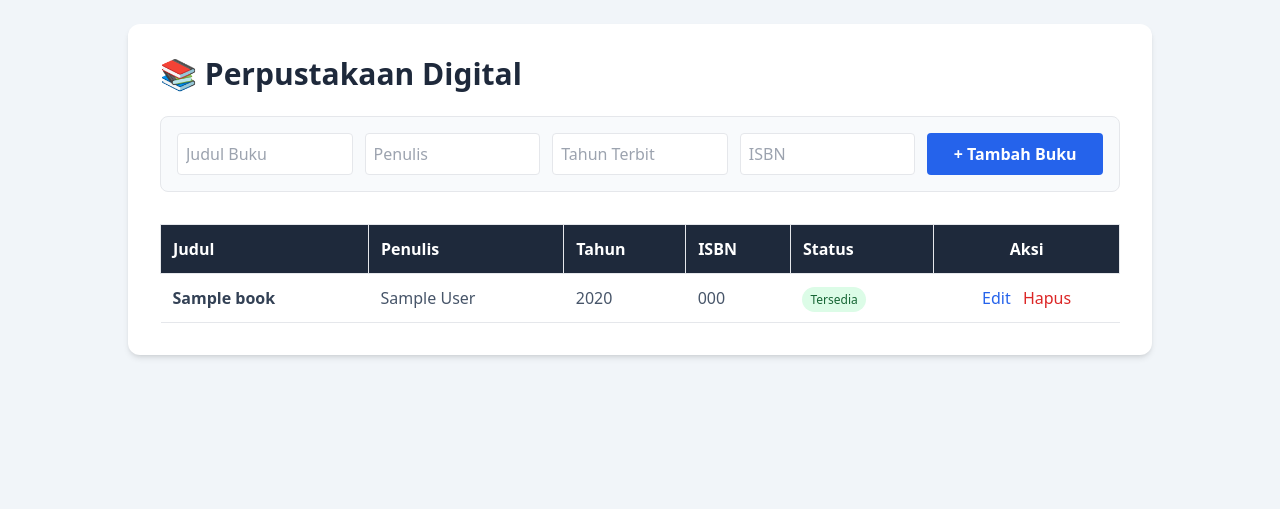
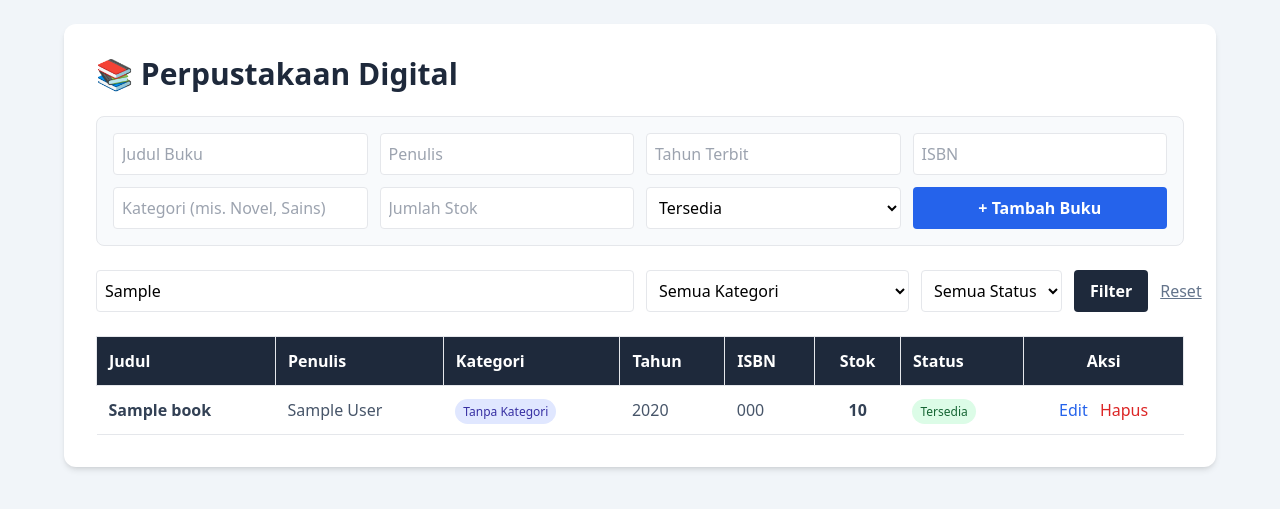
Before and after one commit to yogiwicaksonocdm/perlustakaanpython, a Flask app: template templates/index.html in a window 1280 px wide. Shown: the top 509 px of the page. Run offline with Flask 3, Linux system fonts and the light colour scheme; the template is opened without the code that fills it: most values are stand-ins (such as "Sample title", 1, 10 or a date in 2020); parts of the project's set-up code (start-up, migrations or seed data) failed here and were passed over; some libraries are stand-ins or nearby versions.

Commit message:
Add files via upload

```diff
--- a/app.py
+++ b/app.py
@@ -25,17 +25,51 @@ db = firestore.client()
 
 # --- ROUTES APLIKASI PERPUSTAKAAN ---
 
-# 1. Tampilkan Semua Buku & Form Tambah Buku
+# 1. Tampilkan Semua Buku & Form Tambah Buku (dengan pencarian & filter)
 @app.route("/")
 def index():
-    books_ref = db.collection("books")
-    docs = books_ref.stream()
+    q = request.args.get("q", "").strip().lower()
+    filter_category = request.args.get("category", "").strip()
+    filter_status = request.args.get("status", "").strip()
+
     books = []
-    for doc in docs:
+    categories = set()
+    for doc in db.collection("books").stream():
         book_data = doc.to_dict()
         book_data["id"] = doc.id
+        categories.add(book_data.get("category") or "Tanpa Kategori")
+
+        # Filter pencarian (judul, penulis, atau ISBN)
+        if q:
+            haystack = " ".join([
+                str(book_data.get("title", "")),
+                str(book_data.get("author", "")),
+                str(book_data.get("isbn", "")),
+            ]).lower()
+            if q not in haystack:
+                continue
+
+        # Filter kategori
+        if filter_category:
+            book_category = book_data.get("category") or "Tanpa Kategori"
+            if book_category != filter_category:
+                continue
+
+        # Filter status (Tersedia / Dipinjam)
+        if filter_status and book_data.get("status", "Tersedia") != filter_status:
+            continue
+
         books.append(book_data)
-    return render_template("index.html", books=books)
+
+    categories = sorted(c for c in categories if c)
+    return render_template(
+        "index.html",
+        books=books,
+        categories=categories,
+        current_q=request.args.get("q", ""),
+        current_category=filter_category,
+        current_status=filter_status,
+    )
 
 # 2. Tambah Buku Baru
 @app.route("/add", methods=["POST"])
@@ -44,6 +78,8 @@ def add_book():
     author = request.form.get("author")
     year = request.form.get("year")
     isbn = request.form.get("isbn")
+    category = request.form.get("category", "").strip()
+    stock = request.form.get("stock")
     status = request.form.get("status", "Tersedia")
 
     if title and author:
@@ -52,6 +88,8 @@ def add_book():
             "author": author,
             "year": int(year) if year else 0,
             "isbn": isbn,
+            "category": category,
+            "stock": int(stock) if stock else 0,
             "status": status
         })
     return redirect(url_for("index"))
@@ -66,6 +104,8 @@ def edit_book(book_id):
             "author": request.form.get("author"),
             "year": int(request.form.get("year")),
             "isbn": request.form.get("isbn"),
+            "category": request.form.get("category", "").strip(),
+            "stock": int(request.form.get("stock") or 0),
             "status": request.form.get("status")
         })
         return redirect(url_for("index"))
--- a/templates/index.html
+++ b/templates/index.html
@@ -7,18 +7,51 @@
     <script src="https://cdn.tailwindcss.com"></script>
 </head>
 <body class="bg-slate-100 min-h-screen p-6">
-    <div class="max-w-5xl mx-auto bg-white p-8 rounded-xl shadow-md">
+    <div class="max-w-6xl mx-auto bg-white p-8 rounded-xl shadow-md">
         <h1 class="text-3xl font-bold text-slate-800 mb-6">📚 Perpustakaan Digital</h1>
 
         <!-- Form Tambah Buku -->
-        <form action="/add" method="POST" class="grid grid-cols-1 md:grid-cols-5 gap-3 mb-8 bg-slate-50 p-4 rounded-lg border">
+        <form action="/add" method="POST" class="grid grid-cols-1 md:grid-cols-4 gap-3 mb-6 bg-slate-50 p-4 rounded-lg border">
             <input type="text" name="title" placeholder="Judul Buku" required class="p-2 border rounded focus:outline-blue-500">
             <input type="text" name="author" placeholder="Penulis" required class="p-2 border rounded focus:outline-blue-500">
             <input type="number" name="year" placeholder="Tahun Terbit" class="p-2 border rounded focus:outline-blue-500">
             <input type="text" name="isbn" placeholder="ISBN" class="p-2 border rounded focus:outline-blue-500">
+            <input type="text" name="category" placeholder="Kategori (mis. Novel, Sains)" list="category-list" class="p-2 border rounded focus:outline-blue-500">
+            <input type="number" name="stock" placeholder="Jumlah Stok" min="0" class="p-2 border rounded focus:outline-blue-500">
+            <select name="status" class="p-2 border rounded bg-white focus:outline-blue-500">
+                <option value="Tersedia" selected>Tersedia</option>
+                <option value="Dipinjam">Dipinjam</option>
+            </select>
             <button type="submit" class="bg-blue-600 hover:bg-blue-700 text-white font-semibold py-2 px-4 rounded transition">
                 + Tambah Buku
             </button>
+        </form>
+        <datalist id="category-list">
+            {% for cat in categories %}
+            <option value="{{ cat }}"></option>
+            {% endfor %}
+        </datalist>
+
+        <!-- Pencarian & Filter -->
+        <form method="GET" action="/" class="grid grid-cols-1 md:grid-cols-4 gap-3 mb-6">
+            <input type="text" name="q" value="{{ current_q }}" placeholder="🔍 Cari judul, penulis, atau ISBN..." class="md:col-span-2 p-2 border rounded focus:outline-blue-500">
+            <select name="category" class="p-2 border rounded bg-white focus:outline-blue-500">
+                <option value="">Semua Kategori</option>
+                {% for cat in categories %}
+                <option value="{{ cat }}" {{ 'selected' if current_category == cat }}>{{ cat }}</option>
+                {% endfor %}
+            </select>
+            <div class="flex gap-3">
+                <select name="status" class="flex-1 p-2 border rounded bg-white focus:outline-blue-500">
+                    <option value="">Semua Status</option>
+                    <option value="Tersedia" {{ 'selected' if current_status == 'Tersedia' }}>Tersedia</option>
+                    <option value="Dipinjam" {{ 'selected' if current_status == 'Dipinjam' }}>Dipinjam</option>
+                </select>
+                <button type="submit" class="bg-slate-800 hover:bg-slate-700 text-white font-semibold py-2 px-4 rounded transition">Filter</button>
+                {% if current_q or current_category or current_status %}
+                <a href="/" class="text-slate-500 hover:text-slate-800 underline self-center whitespace-nowrap">Reset</a>
+                {% endif %}
+            </div>
         </form>
 
         <!-- Tabel Daftar Buku -->
@@ -28,8 +61,10 @@
                     <tr class="bg-slate-800 text-white">
                         <th class="p-3 border">Judul</th>
                         <th class="p-3 border">Penulis</th>
+                        <th class="p-3 border">Kategori</th>
                         <th class="p-3 border">Tahun</th>
                         <th class="p-3 border">ISBN</th>
+                        <th class="p-3 border text-center">Stok</th>
                         <th class="p-3 border">Status</th>
                         <th class="p-3 border text-center">Aksi</th>
                     </tr>
@@ -39,12 +74,20 @@
                     <tr class="hover:bg-slate-50 border-b">
                         <td class="p-3 font-semibold text-slate-700">{{ book.title }}</td>
                         <td class="p-3 text-slate-600">{{ book.author }}</td>
+                        <td class="p-3">
+                            <span class="px-2 py-1 text-xs rounded-full bg-indigo-100 text-indigo-800">
+                                {{ book.get('category') or 'Tanpa Kategori' }}
+                            </span>
+                        </td>
                         <td class="p-3 text-slate-600">{{ book.year }}</td>
                         <td class="p-3 text-slate-600">{{ book.isbn or '-' }}</td>
+                        <td class="p-3 text-center text-slate-700 font-semibold">{{ book.get('stock', 0) }}</td>
                         <td class="p-3">
-                            <span class="px-2 py-1 text-xs rounded-full {{ 'bg-green-100 text-green-800' if book.status == 'Tersedia' else 'bg-amber-100 text-amber-800' }}">
-                                {{ book.status }}
-                            </span>
+                            {% if book.status == 'Dipinjam' %}
+                            <span class="px-2 py-1 text-xs rounded-full bg-amber-100 text-amber-800">Dipinjam</span>
+                            {% else %}
+                            <span class="px-2 py-1 text-xs rounded-full bg-green-100 text-green-800">Tersedia</span>
+                            {% endif %}
                         </td>
                         <td class="p-3 text-center space-x-2">
                             <a href="/edit/{{ book.id }}" class="text-blue-600 hover:underline">Edit</a>
@@ -53,7 +96,13 @@
                     </tr>
                     {% else %}
                     <tr>
-                        <td colspan="6" class="p-4 text-center text-slate-500">Belum ada data buku. Silakan tambahkan!</td>
+                        <td colspan="8" class="p-4 text-center text-slate-500">
+                            {% if current_q or current_category or current_status %}
+                            Tidak ada buku yang cocok dengan pencarian/filter.
+                            {% else %}
+                            Belum ada data buku. Silakan tambahkan!
+                            {% endif %}
+                        </td>
                     </tr>
                     {% endfor %}
                 </tbody>
```
Also changed, not shown: templates/edit.html (+8 -0 lines).
